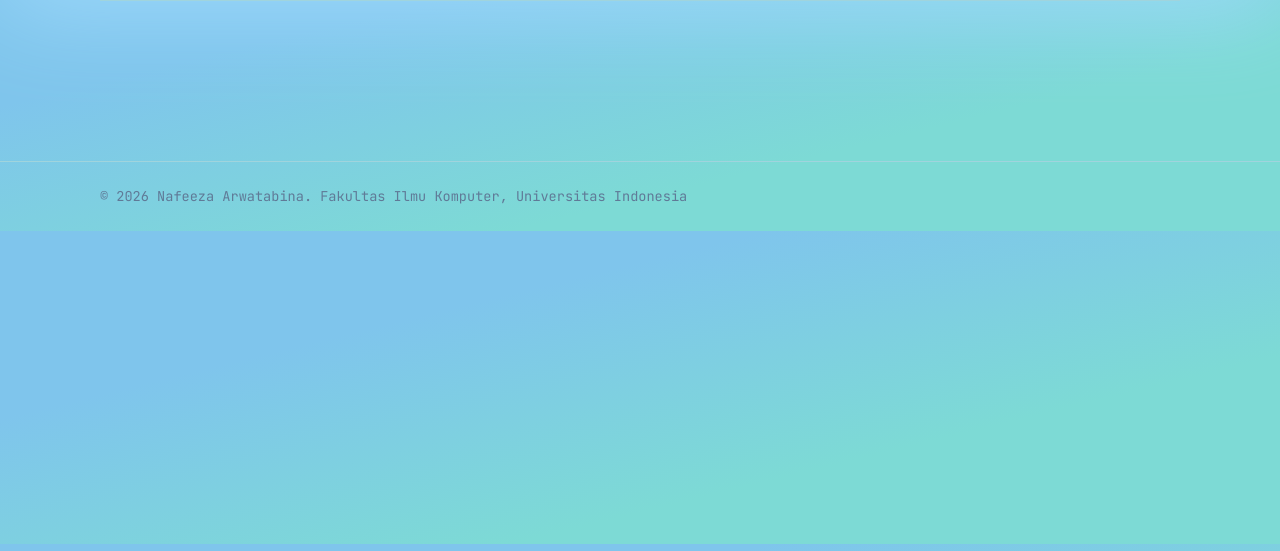
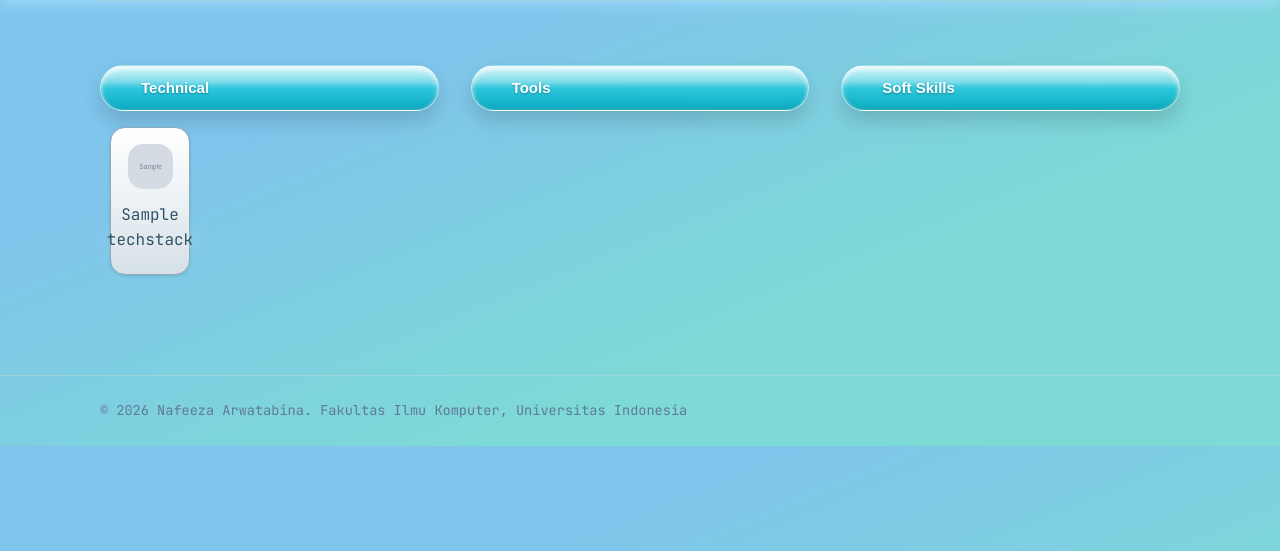
Before and after one commit to snweeza/myportofolio, a Django app: page /skills/ in a window 1280 px wide. Shown: the part 82-633 px from the top of the page. Run offline with Django 5.2, Linux system fonts and the light colour scheme; tables that the repository leaves empty hold one stand-in row (values such as "Sample post"); grey boxes marked "Sample" are stand-in pictures.

Commit message:
style: design baru page skill but still eh

```diff
--- a/static/css/style.css
+++ b/static/css/style.css
@@ -321,43 +321,139 @@ body {
     border-top: 1px solid var(--line);
 }
 
-.skill-level {
-    display: block;
-    color: var(--accent-dark);
-    font-size: 1.75rem;
-    font-family: "Space Grotesk", -apple-system, sans-serif;
-    font-weight: 700;
+.skills-layout {
+    display: grid;
+    grid-template-columns: 1fr 1fr 1fr;
+    gap: 2rem;
+    align-items: start;
+    width: 100%;
+}
+
+.skill-column {
+    display: flex;
+    flex-direction: column;
+    gap: 1rem;
+    width: 100%;
+    min-width: 0;
+}
+
+.skill-category {
+    display: inline-block;
+    padding: 10px 40px;
+    border-radius: 50px;
+    background: linear-gradient(to bottom, #e0f7fa 0%, #80deeaec 35%, #26c5dae8 51%, #00abc1ee 100%);
+    box-shadow: inset 0 2px 5px rgba(255,255,255,0.8),
+                inset 0 -2px 5px rgba(0,0,0,0.1),
+                0 10px 20px rgba(0,0,0,0.15);
+
+    color: white;
+    text-shadow: 0 1px 2px rgba(0,0,0,0.3);
+    font-weight: 800;
+    font-family: sans-serif;
+    font-size: 15px;
+    border: 1px solid rgba(255,255,255,0.6);
+}
+
+.skills-wrapper {
+    display: flex;
+    flex-wrap: wrap;
+    gap: 1rem;
+    padding: 0 10px 20px 10px;
+}
+
+.skill-icon {
+    width: 80px;
+    height: fit-content;
+    border: none;
+    border-radius: var(--radius);
+    padding: 1rem;
+    cursor: pointer;
+    text-shadow: 2px 1px 20px white;
+    background: linear-gradient(to bottom, #ffffff 0%, #eef3f6 45%, #d5e0e7 100%);
+    box-shadow:
+        inset 0 1px 0 rgba(255, 255, 255, 0.95),
+        0 1px 3px rgba(60, 100, 120, 0.25);
+    border: 1px solid #8fa9b8;
+    color: #315466;
     margin-bottom: 1rem;
 }
 
 .stack-icon {
+    width: 45px;
+    height: 45px;
     background: white;
     border-radius: var(--radius);
-    max-width: 80px;
-    display: block;
+    margin-bottom: 8px;
     transition: transform 0.3s ease;
+}
+
+.skill-icon summary {
+    display: flex;
+    flex-direction: column;
+    align-items: center;
+    justify-content: center;
+    list-style: none;
+    text-align: center;
+}
+
+.skill-icon[open] {
+    width: 220px;
 }
 
 .stack-icon:hover {
     transform: scale(1.1);
 }
 
-.skills-wrapper {
-    display: flex;
-    flex-direction: row;
-    flex-wrap: wrap;
-    gap: 1rem;
+.skill-info {
+    margin-top: 1rem;
+    padding-top: 0.75rem;
+    border-top: 1px solid rgba(0, 0, 0, 0.1);
 }
 
-.skill-details {
-    /* background: linear-gradient(to right, #d0e1ea43, #93fffa44); */
-    border-radius: var(--radius);
-    display: flex;
-    flex-direction: column;
-    color: var(--text-muted);
-    padding: 10px;
-    align-items: flex-start;
-    gap: 6px;
+.skill-info p {
+    margin: 0;
+    font-size: 0.8rem;
+    line-height: 1.5;
+    color: rgb(33, 52, 98);
+}
+
+.soft-grid {
+    display: grid;
+    grid-template-columns: repeat(auto-fit, minmax(220px, 1fr));
+    gap: 1.25rem;
+}
+
+.skill-card {
+    background: linear-gradient(
+        to bottom,
+        #ffffff 0%,
+        #eef3f6 45%,
+        #d5e0e7 100%
+    );
+    box-shadow:
+        inset 0 1px 0 rgba(255, 255, 255, 0.95),
+        0 1px 3px rgba(60, 100, 120, 0.25);
+    border: 1px solid #8fa9b8;
+    color: #315466;
+    border: 1px solid rgba(255, 255, 255, 0.6);
+    border-radius: 20px;
+    padding: 2rem;
+    transition: transform 0.3s ease;
+}
+
+.skill-card:hover {
+    transform: translateY(-4px);
+    box-shadow: 0 8px 20px rgba(0, 0, 0, 0.12);
+}
+
+.skill-card h3 {
+    text-shadow: 2px 1px 20px white;
+    margin-bottom: 0.5rem;
+}
+
+.skill-card p {
+    font-size: 0.9rem;
+    line-height: 1.5;
 }
 
 .skill-title {
--- a/templates/techstack.html
+++ b/templates/techstack.html
@@ -7,32 +7,60 @@
     <main>
         <section class="skills-section container" id="skills">
             {%if stack_list%}
-                <h1 class="skill-level"> {{ skill_competent }} </h1>
+            <div class="skills-layout">
+                <div class="skill-column">
+                    <h1 class="skill-category">{{ skill_technical }} </h1>
                     <div class="skills-wrapper">
                         {% for skill in stack_list %}
-                        {%if skill.level == 'Competent' %}
-                            <div class="skill-details">
-                                {% if skill.icon_url %}
+                            {%if skill.category == 'Technical' %}
+                                <details class="skill-icon">
+                                    <summary>
                                         <img src="{{ skill.icon_url }}" alt="{{ skill.title }}" class="stack-icon">
+                                        <span class="skill-title">{{ skill.title }}</span>
+                                    </summary>
+
+                                    <div class="skill-info">
+                                        <p>{{ skill.description }}</p>
+                                    </div>
+                                </details>
                             {% endif %}
-                                <span class= skill-title> {{ skill.title }} </span>
+                        {% endfor %}
+                    </div>
+                </div>
+
+                <div class="skill-column">
+                    <h1 class="skill-category">{{ skill_tool }} </h1>
+                    <div class="skills-wrapper">
+                        {% for skill in stack_list %}
+                            {%if skill.category == 'Tool' %}
+                                <details class="skill-icon">
+                                    <summary>
+                                        <img src="{{ skill.icon_url }}" alt="{{ skill.title }}" class="stack-icon">
+                                        <span class="skill-title">{{ skill.title }}</span>
+                                    </summary>
+
+                                    <div class="skill-info">
+                                        <p>{{ skill.description }}</p>
+                                    </div>
+                                </details>
+                            {% endif %}
+                        {% endfor %}
+                    </div>
+                </div>
+
+                <div class="skill-column">
+                    <h1 class="skill-category"> {{ skill_soft }} </h1>
+                    <div class="skills-wrapper soft-grid">
+                        {% for skill in stack_list %}
+                            {%if skill.category == 'Soft Skill' %}
+                                <div class="skill-card">
+                                    <h3>{{ skill.title }}</h3>
+                                    <p> > {{ skill.description }}</p>
                                 </div>
                             {% endif %}
                         {% endfor %}
                     </div>
-
-                <h1 class="skill-level"> {{ skill_learning }} </h1>
-                <div class="skills-wrapper">
-                    {% for skill in stack_list %}
-                        {%if skill.level == 'Learning' %}
-                            <div class="skill-details">
-                                {% if skill.icon_url %}
-                                    <img src="{{ skill.icon_url }}" alt="{{ skill.title }}" class="stack-icon">
-                                {% endif %}
-                                <span class= skill-title> {{ skill.title }} </span>
                 </div>
-                        {% endif %}
-                    {% endfor %}
             </div>
             {% else %}
                 <p class="empty-state">Belum ada skill yang ditambahkan.</p>
```
Also changed, not shown: other parts of static/css/style.css (+32 -2 lines). Lines whose indentation alone changed are shown as unchanged.
